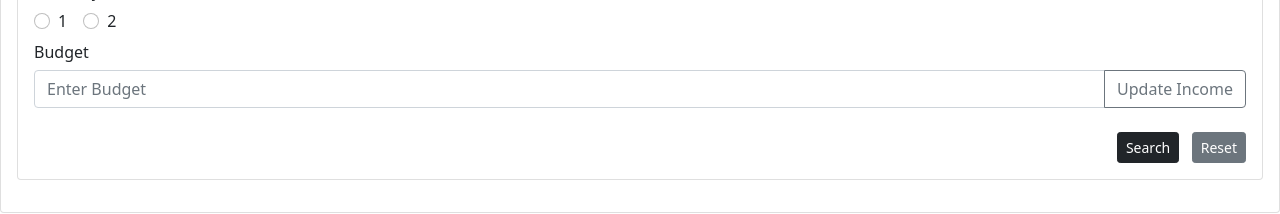
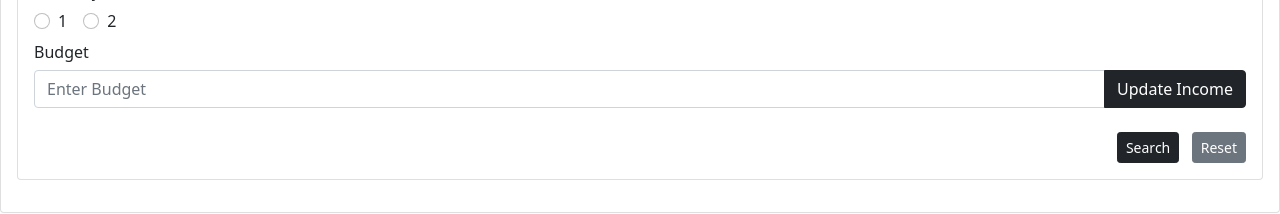
Before and after one commit to dvelez1/budget-frontend, a Vue app: page /budget in a window 1280 px wide. Shown: the part 483-697 px from the top of the page. Built offline with nearby package versions, Linux system fonts and the light colour scheme; no server answers.

Commit message:
improvement

```diff
--- a/src/components/Budget/MasMonthlyExpenses/MasMonthlyExpenses.vue
+++ b/src/components/Budget/MasMonthlyExpenses/MasMonthlyExpenses.vue
@@ -84,7 +84,7 @@
                 aria-label="Enter Budget"
               />
               <button
-                class="btn btn-outline-secondary"
+                class="btn btn-dark "
                 type="button"
                 v-on:click="UpdatetMasMonthlyExpenses()"
               >
```
